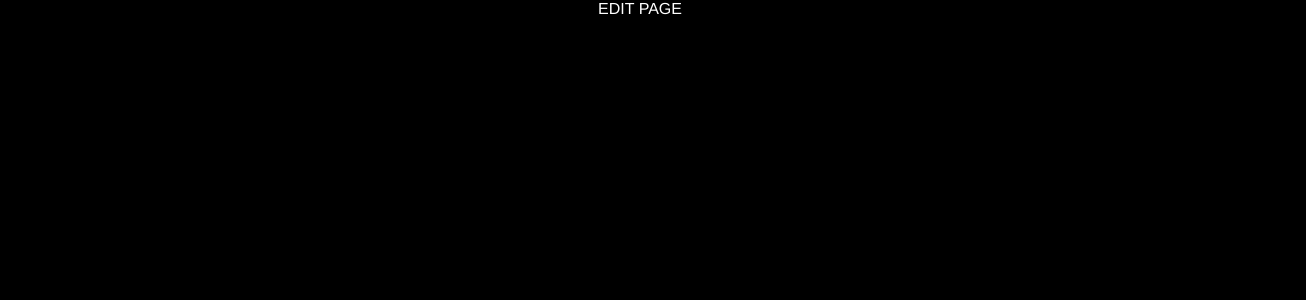
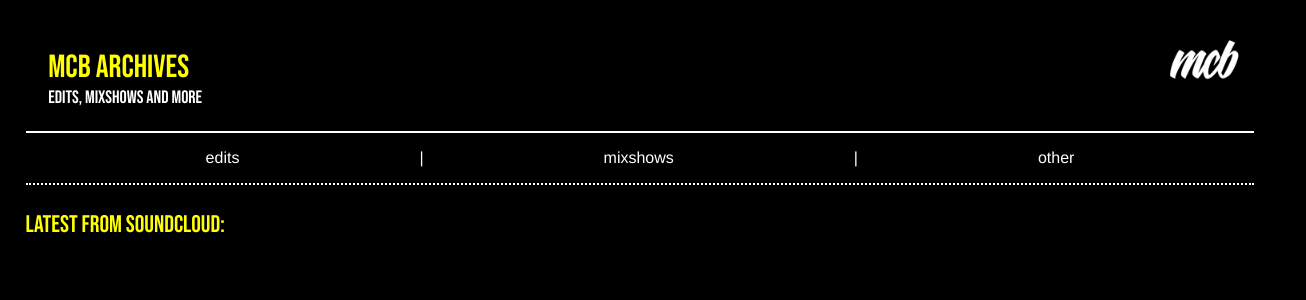
Before and after one commit to marcusmcb/mcb-archives, a React (Create React App) app: page /edits in a window 1280 px wide. Shown: the top 300 px of the page, 1306 px wide, since content can reach past the window. Built offline with nearby package versions, Linux system fonts and the light colour scheme.

Commit message:
added base code for edit page

```diff
--- a/src/pages/EditPage.js
+++ b/src/pages/EditPage.js
@@ -1,13 +1,40 @@
 import React from 'react'
+import { makeStyles } from '@material-ui/core/styles'
+import Box from '@material-ui/core/box'
+import Grid from '@material-ui/core/Grid'
 
+import Titlebar from '../components/shared/Titlebar'
 import './editpage.css'
 
 const EditPage = () => {
-    return (
-        <div>
-            EDIT PAGE
-        </div>
-    )
+
+  const useStyles = makeStyles((theme) => ({
+    root: {
+      flexGrow: 1,
+    },
+    paper: {
+      padding: theme.spacing(2),
+      color: theme.palette.text.secondary,
+    },
+  }))
+
+  const classes = useStyles()
+
+  return (
+    <div className={classes.root}>
+      <Titlebar />
+      <Grid>
+          <Grid item xs={12}>
+              <Box bgcolor='text.secondary' className='edit-content-title'>
+                LATEST FROM SOUNDCLOUD:
+              </Box>
+          </Grid>
+          <Grid item xs={12}>
+
+          </Grid>
+      </Grid>
+    </div>
+  )
 }
 
-export default EditPage;
+export default EditPage
--- a/src/pages/editpage.css
+++ b/src/pages/editpage.css
@@ -0,0 +1,9 @@
+.edit-content-title {
+    text-align: left;
+    font-family: 'Bebas Neue', cursive;
+    padding-left: 2%;
+    font-size: x-large;
+    padding-top: 2%;
+    width: 100%;
+    color: yellow;
+  }
```
